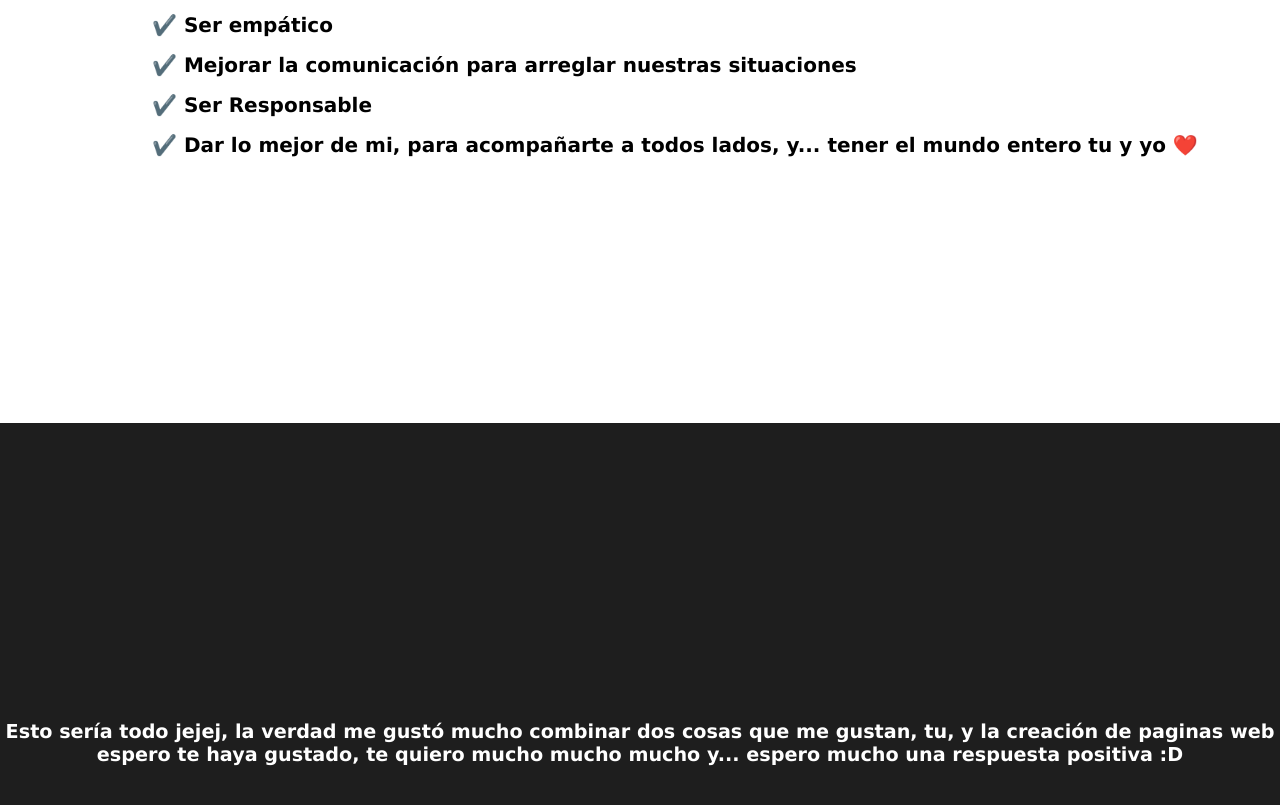
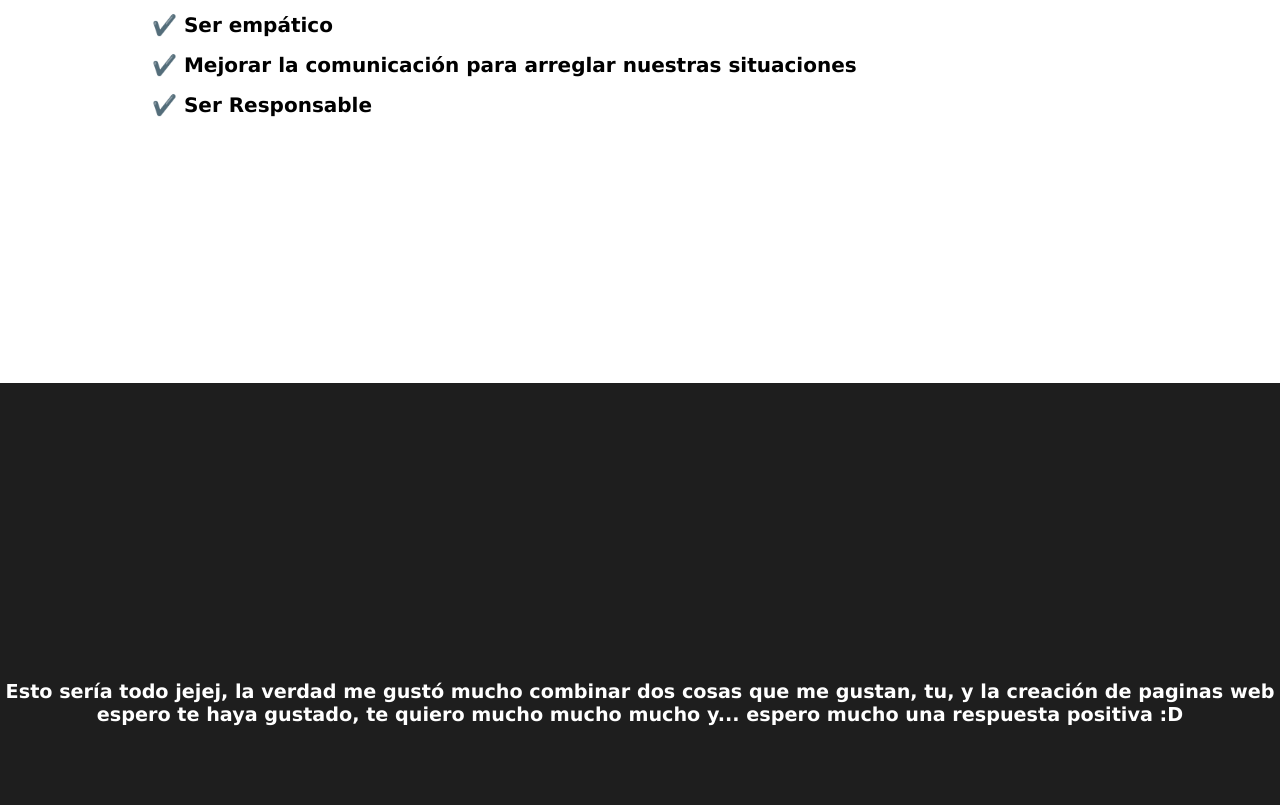
Before and after one commit to aaron3110/Unapaginaparati.github.io, a plain HTML site: page index.html in a window 1280 px wide. Shown: the part 2826-3631 px from the top of the page. Drawn offline with Linux system fonts and the light colour scheme.

Commit message:
Update index.html

```diff
--- a/index.html
+++ b/index.html
@@ -73,8 +73,6 @@
                 <li>✔️ Ser empático</li>
                 <li>✔️ Mejorar la comunicación para arreglar nuestras situaciones</li>
                 <li>✔️ Ser Responsable</li>
-                <li>✔️ Dar lo mejor de mi, para acompañarte a todos lados, y... tener el mundo entero tu y yo ❤️ </li>
-            </ul>
         </div>
         <section id="final">
             <h2>Esto sería todo jejej, la verdad me gustó mucho combinar dos cosas que me gustan, tu, y la creación de paginas web
```
